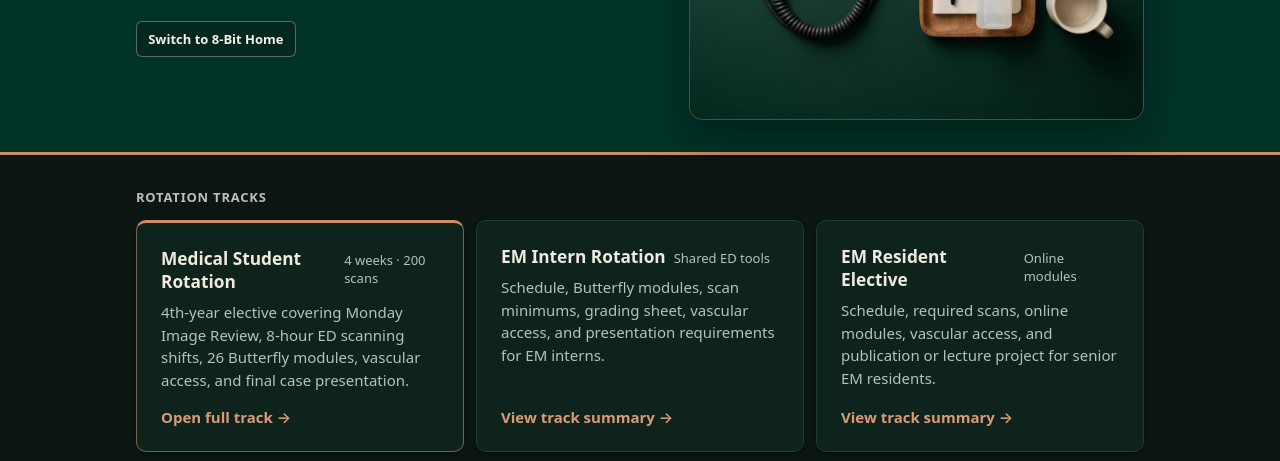
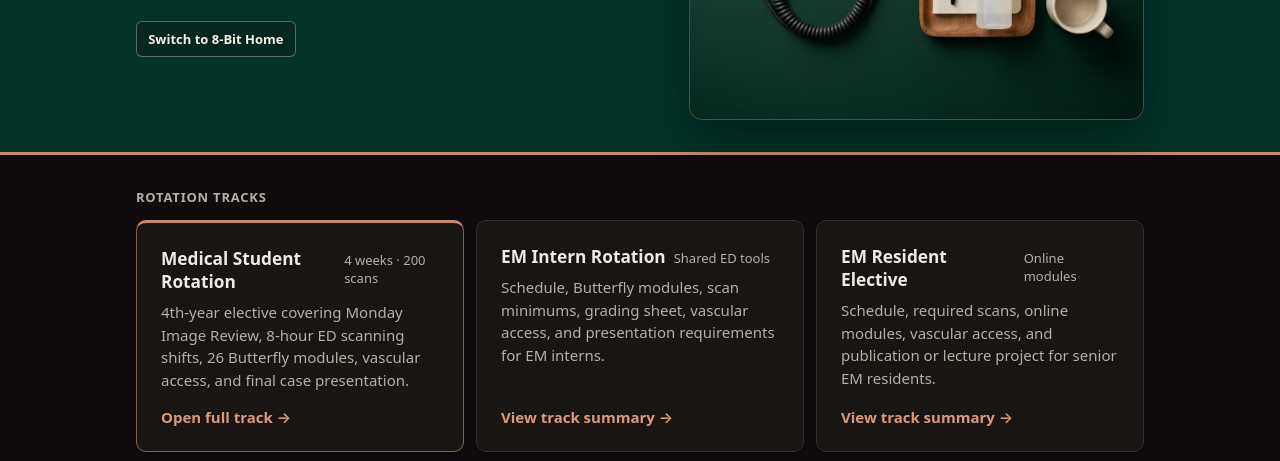
Before and after one commit to jonathandangers/KU-Ultrasound, a plain HTML site: page index.html in a window 1280 px wide. Shown: the part 319-780 px from the top of the page. Drawn offline with Linux system fonts and the dark colour scheme.

Commit message:
Switch Dark mode inner surfaces to obsidian (#100C0D) and roasted walnut (#241D18)

```diff
--- a/index.html
+++ b/index.html
@@ -65,13 +65,13 @@
 
     @media (prefers-color-scheme: dark) {
       :root:not([data-theme="light"]):not([data-theme="arcade"]) {
-        --bg: #0b1512;
-        --surface: #0f231d;
-        --surface-2: #013328;
+        --bg: #100c0d;
+        --surface: #191513;
+        --surface-2: #241d18;
         --ink: #efeae2;
-        --ink-muted: #b6c2ba;
-        --border: #203d34;
-        --border-strong: #3b6356;
+        --ink-muted: #b8aea3;
+        --border: #382e27;
+        --border-strong: #57473c;
 
         --accent: #d99b76;
         --accent-hover: #e8b392;
@@ -80,25 +80,25 @@
         --warm: #cc8b65;
         --warm-ink: #d99b76;
 
-        --ok: #6ee7b7;
-        --ok-soft: rgba(110, 231, 183, 0.14);
+        --ok: #7dd3a8;
+        --ok-soft: rgba(125, 211, 168, 0.14);
         --warn: #e2a47e;
         --warn-soft: rgba(204, 139, 101, 0.16);
 
-        --shadow-sm: 0 1px 3px rgba(0, 0, 0, 0.35);
-        --shadow-md: 0 10px 28px rgba(0, 0, 0, 0.45);
+        --shadow-sm: 0 1px 3px rgba(0, 0, 0, 0.4);
+        --shadow-md: 0 10px 28px rgba(0, 0, 0, 0.5);
       }
     }
 
     :root[data-theme="dark"] {
       color-scheme: dark;
-      --bg: #0b1512;
-      --surface: #0f231d;
-      --surface-2: #013328;
+      --bg: #100c0d;
+      --surface: #191513;
+      --surface-2: #241d18;
       --ink: #efeae2;
-      --ink-muted: #b6c2ba;
-      --border: #203d34;
-      --border-strong: #3b6356;
+      --ink-muted: #b8aea3;
+      --border: #382e27;
+      --border-strong: #57473c;
 
       --accent: #d99b76;
       --accent-hover: #e8b392;
@@ -107,13 +107,13 @@
       --warm: #cc8b65;
       --warm-ink: #d99b76;
 
-      --ok: #6ee7b7;
-      --ok-soft: rgba(110, 231, 183, 0.14);
+      --ok: #7dd3a8;
+      --ok-soft: rgba(125, 211, 168, 0.14);
       --warn: #e2a47e;
       --warn-soft: rgba(204, 139, 101, 0.16);
 
-      --shadow-sm: 0 1px 3px rgba(0, 0, 0, 0.35);
-      --shadow-md: 0 10px 28px rgba(0, 0, 0, 0.45);
+      --shadow-sm: 0 1px 3px rgba(0, 0, 0, 0.4);
+      --shadow-md: 0 10px 28px rgba(0, 0, 0, 0.5);
     }
 
     :root[data-theme="light"] {
```
